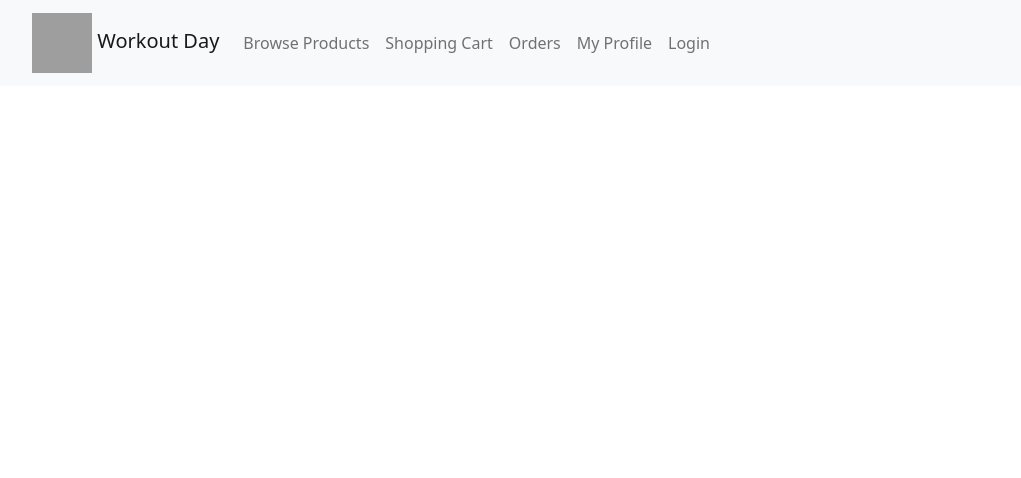
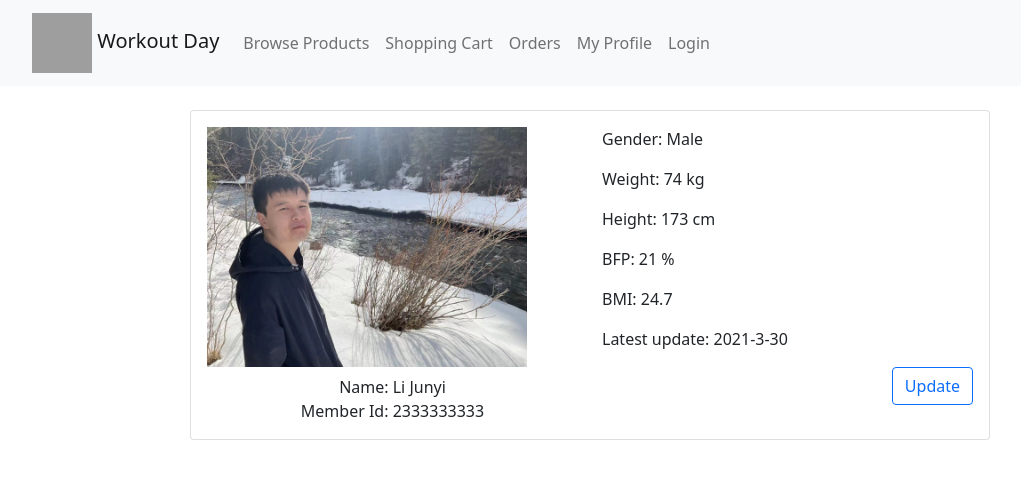
Before and after one commit to hsp8412/workout-day-gym-management-system, a React (Create React App) app in the folder front-end/: page /profile in a window 1280 px wide. Shown: the top 478 px of the page, without its empty margins (50-1071 px from the left). Built offline with nearby package versions, Linux system fonts and the light colour scheme; grey boxes are pictures that could not be loaded.

Commit message:
Revert "Revert "Merge branch 'main' of https://github.com/hsp8412/workout-day-gym-management-system""
This reverts commit 09451118798142b14569aa5e055e20dc7a501466.

```diff
--- a/front-end/src/App.js
+++ b/front-end/src/App.js
@@ -12,6 +12,8 @@ import Facility from "./pages/facility";
 import Staff from "./pages/staff";
 import Locker from "./pages/locker";
 import CommonFacility from "./pages/commonFacility";
+import Profile from "./pages/profile";
+
 
 function App() {
   return (
@@ -31,6 +33,7 @@ function App() {
           <Route path="/branch/facility/locker" element={<Locker />} />
           <Route path="/branch/facility/common" element={<CommonFacility />} />
           <Route path="/branch/staff" element={<Staff />} />
+          <Route path="/profile" element={<Profile />} />
         </Routes>
       </div>
     </div>
--- /dev/null
+++ b/front-end/src/components/profileCard.jsx
@@ -0,0 +1,44 @@
+import React from "react";
+import { Col, Container, Row } from "react-bootstrap";
+
+const ProfileCard = (props) => {
+  return (
+    <div>
+      <Container className="d-flex flex-column justify-content-center">
+        <div className="card align-self-center mt-4" style={{ width: "50rem" }}>
+          <div className="card-body">
+            <Row className="d-flex">
+              <Col className="d-flex flex-column">
+                <img
+                  src="avatar.jpeg"
+                  style={{ width: "20rem", height: "15rem" }}
+                />
+                <p className="align-self-center mt-2 mb-0">Name: Li Junyi</p>
+                <p className="align-self-center mb-0">Member Id: 2333333333</p>
+              </Col>
+              <Col
+                className="container-fluid d-flex flex-column"
+                style={{ height: "100%" }}
+              >
+                <p>Gender: Male</p>
+                <p>Weight: 74 kg </p>
+                <p>Height: 173 cm</p>
+                <p>BFP: 21 %</p>
+                <p>BMI: 24.7</p>
+                <p>Latest update: 2021-3-30</p>
+                <button
+                  type="button"
+                  className="btn btn-outline-primary align-self-end"
+                >
+                  Update
+                </button>
+              </Col>
+            </Row>
+          </div>
+        </div>
+      </Container>
+    </div>
+  );
+};
+
+export default ProfileCard;
--- /dev/null
+++ b/front-end/src/pages/profile.jsx
@@ -0,0 +1,14 @@
+import React, { Component } from "react";
+import ProfileCard from "../components/profileCard";
+
+class Profile extends React.Component {
+  render() {
+    return (
+      <div>
+        <ProfileCard />
+      </div>
+    );
+  }
+}
+
+export default Profile;
```
Also changed, not shown: front-end/public/avatar.jpeg (added), front-end/public/mug.avif (deleted).
